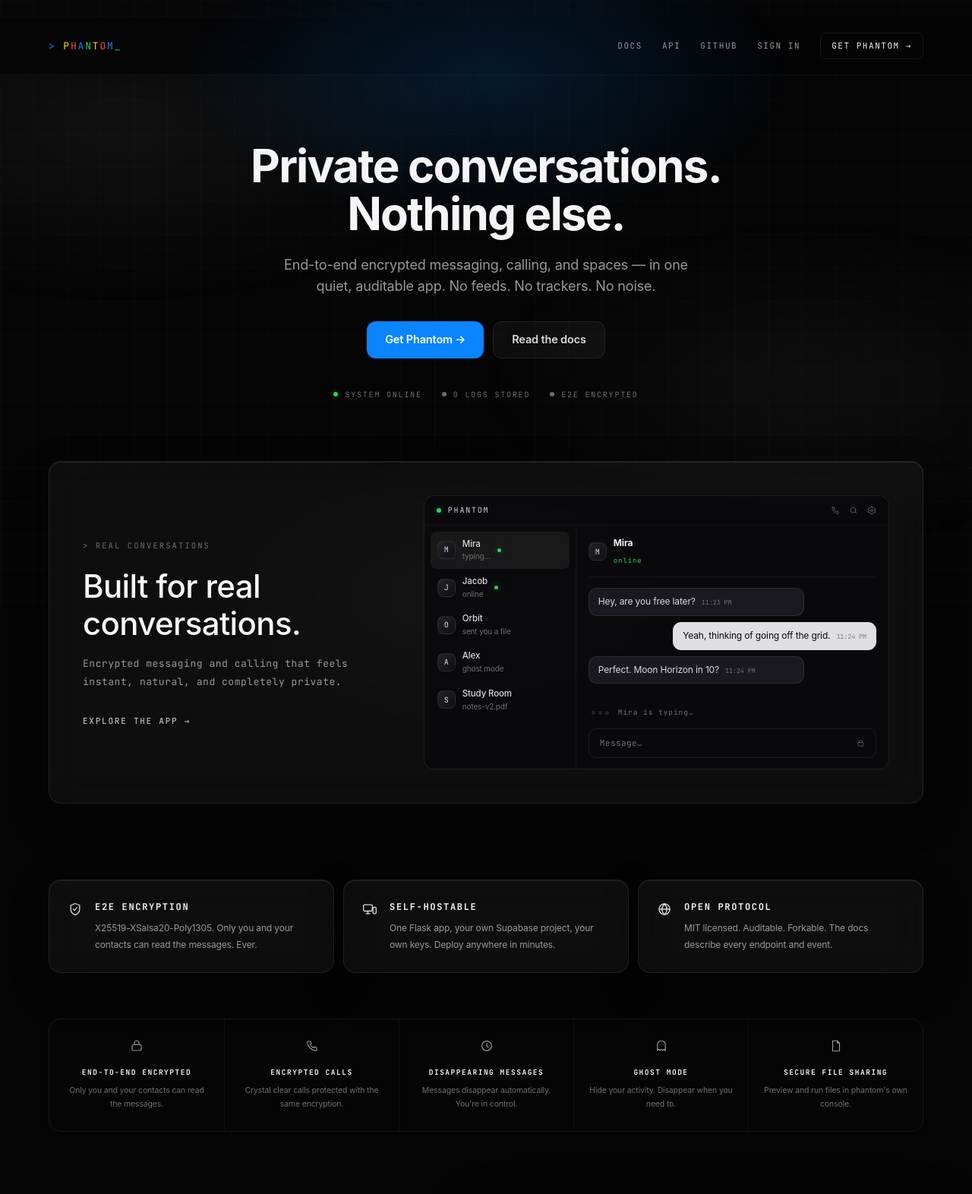
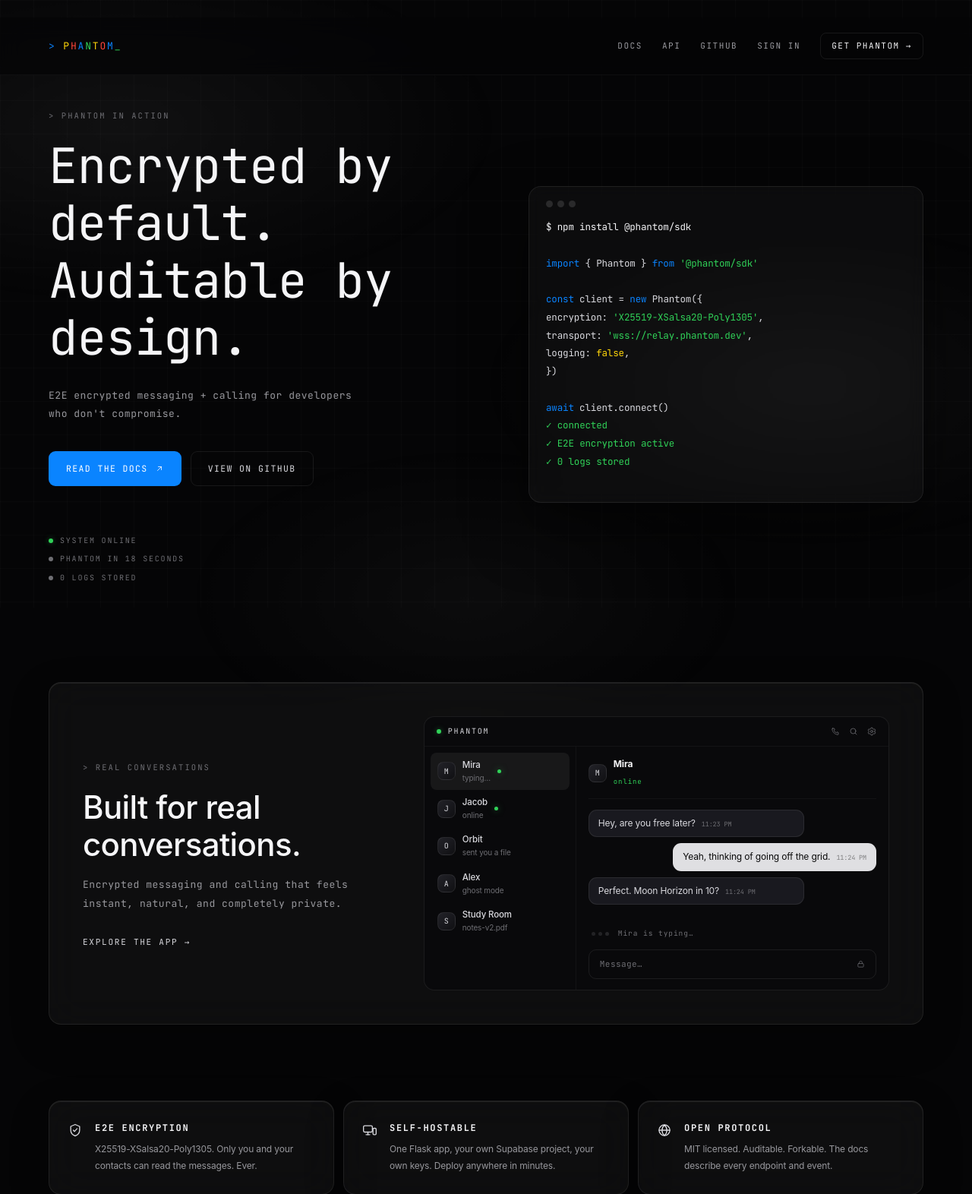
Before and after one commit to astrallcoorporations/phantom_, a Flask app: page / in a window 1280 px wide. Shown: the top 1572 px of the page at 76% size. Run offline with Flask 3, Linux system fonts and the light colour scheme.

Commit message:
add calling

```diff
--- a/templates/landing.html
+++ b/templates/landing.html
@@ -21,43 +21,46 @@
       <a href="{{ url_for('docs') }}">DOCS</a>
       <a href="{{ url_for('docs') }}#api">API</a>
       <a href="https://github.com/astrallcoorporations/phantom_" target="_blank" rel="noopener">GITHUB</a>
-      {% if user %}
-      <div class="nav-user">
-        <button class="nav-avatar" id="nav-avatar" aria-haspopup="true" aria-expanded="false">{{ user.name[:2] | lower }}</button>
-        <div class="nav-menu" id="nav-menu" hidden>
-          <a href="/app/profile"><svg class="icon" style="width:13px;height:13px"><use href="#i-user"/></svg> Profile</a>
-          <a href="/app/settings"><svg class="icon" style="width:13px;height:13px"><use href="#i-settings"/></svg> Settings</a>
-          <a href="{{ url_for('docs') }}"><svg class="icon" style="width:13px;height:13px"><use href="#i-file"/></svg> Docs</a>
-          <button id="nav-copykey"><svg class="icon" style="width:13px;height:13px"><use href="#i-lock"/></svg> Copy Public Key</button>
-          <a class="open-btn" href="/app">Open Phantom →</a>
-          <hr>
-          <a class="danger" href="/logout">Sign Out</a>
-        </div>
-      </div>
-      {% else %}
       <a href="{{ url_for('auth') }}">SIGN IN</a>
       <a class="l3-cta-sm" href="{{ url_for('auth') }}">GET PHANTOM →</a>
-      {% endif %}
     </div>
   </nav>
 
-  <!-- ============ HERO (Linear-style) ============ -->
-  <header class="l5-hero" id="hero">
-    <span class="l5-glow" aria-hidden="true"></span>
-    <h1>Private conversations.<br>Nothing else.</h1>
-    <p class="sub">End-to-end encrypted messaging, calling, and spaces — in one quiet, auditable app. No feeds. No trackers. No noise.</p>
-    <div class="l5-cta">
-      {% if user %}
-      <a class="l5-btn l5-btn--blue" href="/app">Open Phantom →</a>
-      {% else %}
-      <a class="l5-btn l5-btn--blue" href="{{ url_for('auth') }}">Get Phantom →</a>
-      {% endif %}
-      <a class="l5-btn l5-btn--ghost" href="{{ url_for('docs') }}">Read the docs</a>
+  <!-- ============ HERO ============ -->
+  <header class="l3-hero" id="hero" style="display:grid;grid-template-columns:1fr 1fr;gap:50px;align-items:center">
+    <div class="l3-hero-copy">
+      <span class="l3-label mono">&gt; PHANTOM IN ACTION</span>
+      <h1 class="mono" style="margin-top:18px">Encrypted by default.<br>Auditable by design.<span class="l3-type-caret" aria-hidden="true"></span></h1>
+      <p class="mono l3-sub">E2E encrypted messaging + calling for developers<br>who don't compromise.</p>
+      <div class="l3-hero-cta">
+        <a class="l3-btn l3-btn--solid mono" href="{{ url_for('docs') }}" style="background:var(--acc-blue);color:#fff">READ THE DOCS
+          <svg class="icon" style="width:12px;height:12px"><use href="#i-arrow-up-right"/></svg></a>
+        <a class="l3-btn mono" href="https://github.com/astrallcoorporations/phantom_" target="_blank" rel="noopener">VIEW ON GITHUB</a>
+      </div>
+      <div class="l3-status mono" aria-hidden="true">
+        <span><i class="l3-dot l3-dot--ok"></i> SYSTEM ONLINE</span>
+        <span><i class="l3-dot"></i> PHANTOM IN 18 SECONDS</span>
+        <span><i class="l3-dot"></i> 0 LOGS STORED</span>
+      </div>
     </div>
-    <div class="l3-status mono" style="flex-direction:row;justify-content:center;gap:26px;margin-top:40px" aria-hidden="true">
-      <span><i class="l3-dot l3-dot--ok"></i> SYSTEM ONLINE</span>
-      <span><i class="l3-dot"></i> 0 LOGS STORED</span>
-      <span><i class="l3-dot"></i> E2E ENCRYPTED</span>
+
+    <div class="termcard" aria-label="Code example">
+      <div class="tc-bar" aria-hidden="true"><i></i><i></i><i></i></div>
+      <span class="tc-line c-cmd">$ npm install @phantom/sdk</span>
+      <span class="tc-line"></span>
+      <span class="tc-line"><span class="c-key">import</span> { Phantom } <span class="c-key">from</span> <span class="c-str">'@phantom/sdk'</span></span>
+      <span class="tc-line"></span>
+      <span class="tc-line"><span class="c-key">const</span> client = <span class="c-key">new</span> Phantom({</span>
+      <span class="tc-line">  encryption: <span class="c-str">'X25519-XSalsa20-Poly1305'</span>,</span>
+      <span class="tc-line">  transport:  <span class="c-str">'wss://relay.phantom.dev'</span>,</span>
+      <span class="tc-line">  logging:    <span class="c-bool">false</span>,</span>
+      <span class="tc-line">})</span>
+      <span class="tc-line"></span>
+      <span class="tc-line"><span class="c-key">await</span> client.connect()</span>
+      <span class="tc-line c-ok" data-tc-type>✓  connected</span>
+      <span class="tc-line c-ok" data-tc-type>✓  E2E encryption active</span>
+      <span class="tc-line c-ok" data-tc-type>✓  0 logs stored</span>
+      <span class="tc-line"><span class="tc-caret" aria-hidden="true"></span></span>
     </div>
   </header>
 
```
